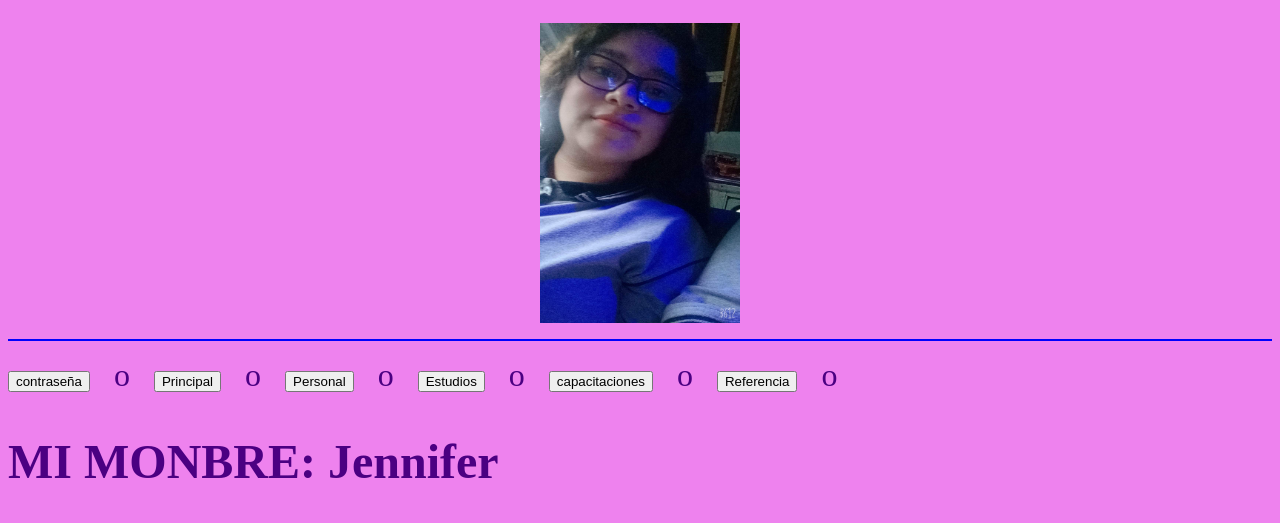
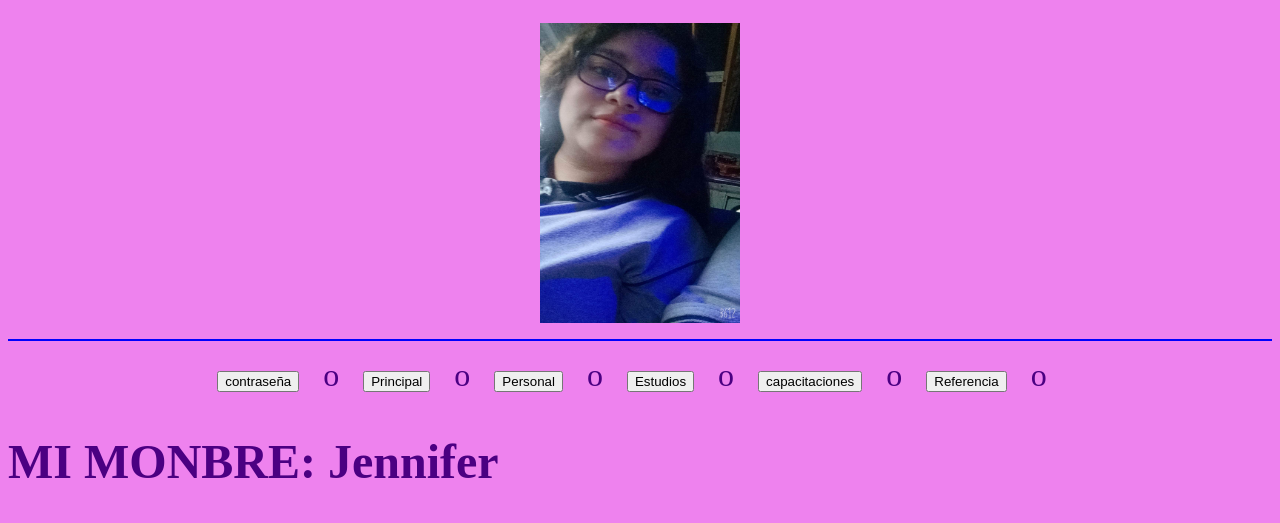
Before and after one commit to jennifer10Y/hojas, a plain HTML site: page principal.html in a window 1280 px wide. Shown: the part 277-800 px from the top of the page. Drawn offline with Linux system fonts and the light colour scheme.

Commit message:
solo lo centre

```diff
--- a/principal.html
+++ b/principal.html
@@ -8,12 +8,13 @@
 <center><font color ="#4B0082" face = "Broadway"size ="6"><H1>JENNNIFER PAOLA RODRIGUEZ DE PAZ</H1></center>
 <center><img src ="imagenmia.jpeg" height =" 300px"  width="200px"></center>
 <hr color ="blue">
+		 <center>
 <button type="button" class="btn btn-outline-primary" >contraseña</button> &nbsp; o &#160;
 <button type="button" class="btn btn-outline-primary" >Principal</button> &nbsp; o &#160;
 <button type="button" class="btn btn-outline-primary" >Personal</button> &nbsp; o &#160;
 <button type="button" class="btn btn-outline-primary" >Estudios</button> &nbsp; o &#160;
 <button type="button" class="btn btn-outline-primary" >capacitaciones</button> &nbsp; o &#160;
-<button type="button" class="btn btn-outline-primary" >Referencia</button> &nbsp; o &#160;
+<button type="button" class="btn btn-outline-primary" >Referencia</button> &nbsp; o &#160;</center>
 
 
    <h2> MI MONBRE: Jennifer</h2>
```
